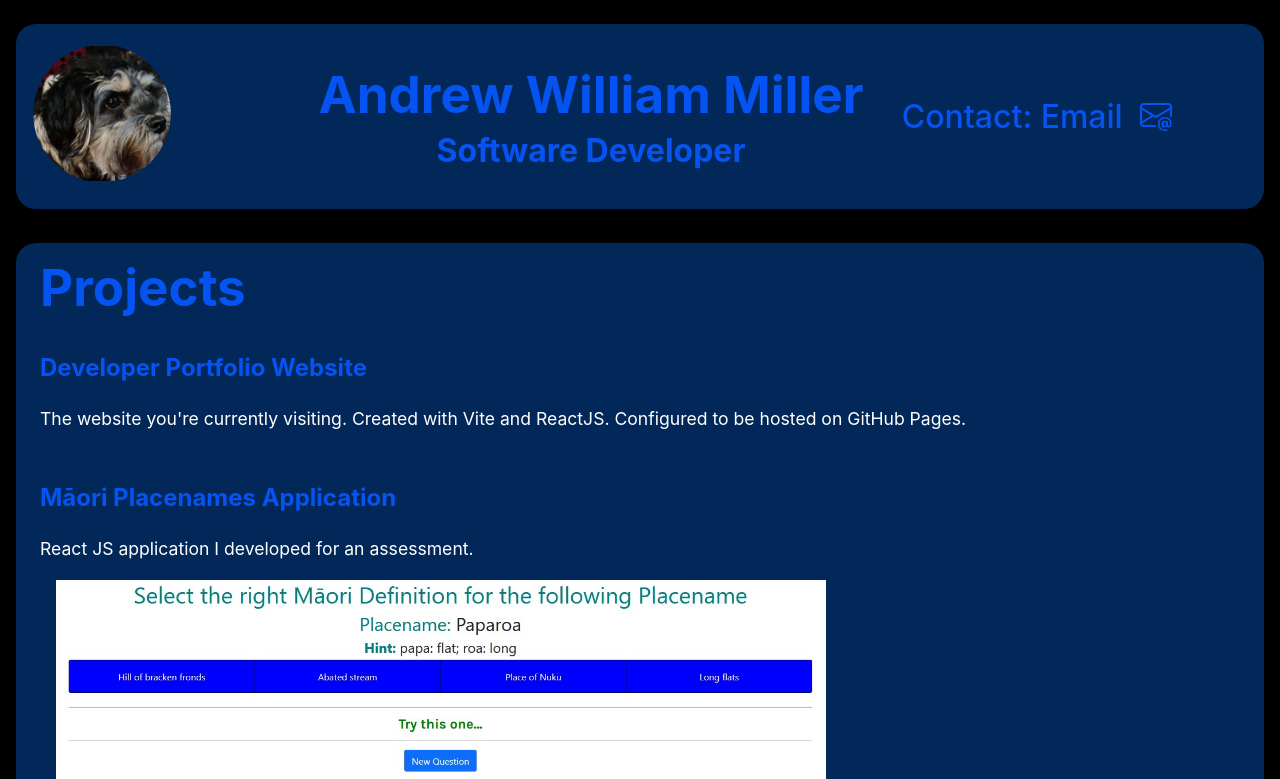
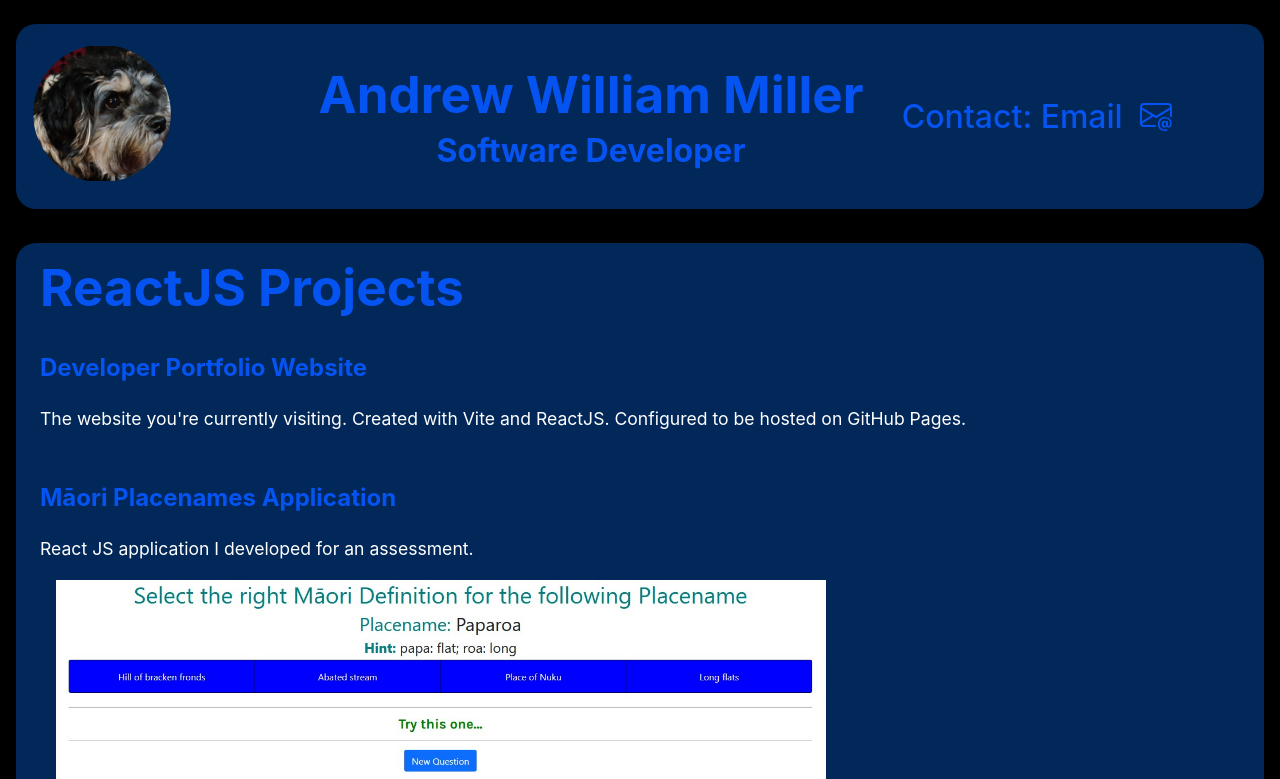
Before and after one commit to andrew-william-miller/andrew-william-miller.github.io, a React (Vite) app: page /reactjs in a window 1280 px wide. Shown: the top 779 px of the page. Built offline with nearby package versions, Linux system fonts and the light colour scheme.

Commit message:
Dynamic Primary Technology header for Overview component.

```diff
--- a/src/App.jsx
+++ b/src/App.jsx
@@ -13,7 +13,7 @@ function App() {
           <Header />
           <Routes>
             <Route path="*" element={<Skills />} />
-            <Route exact path="/reactjs" element={<Overview qualificationImages={ProjectData["ReactJS"].qualificationImages} projectData={ProjectData["ReactJS"].projectData} />} />
+            <Route exact path="/reactjs" element={<Overview qualificationImages={ProjectData["ReactJS"].qualificationImages} projectData={ProjectData["ReactJS"].projectData} primaryTechnology={"ReactJS"} />} />
           </Routes>
           <Footer />
     </BrowserRouter>
--- a/src/Components/Overview.jsx
+++ b/src/Components/Overview.jsx
@@ -3,7 +3,7 @@ import ProjectOverview from './ProjectOverview';
 import { getKeyFromSrc } from '../Utility/helperFunctions';
 
 
-const Overview = ({ qualificationImages, projectData }) => {
+const Overview = ({ qualificationImages, projectData, primaryTechnology }) => {
   /* ReactJS and React Native are not very good at dynamically loading images, you can't just specify a src using data from a passed in array to the component,
   have to perform additional steps using states, asyncronous code and promises. */
 
@@ -37,7 +37,7 @@ const Overview = ({ qualificationImages, projectData }) => {
     <main className="overviewContainer">
       {projectData &&
         <div className="projectOverviewWrap">
-          <h1>Projects</h1>
+          <h1>{primaryTechnology} Projects</h1>
           {projectData.map(data => (
             /* render each of the projects here, passing in 1 block of project data */
             <ProjectOverview key={data.header} header={data.header} description={data.description} screenshotsJpgData={data.screenshotsJpgData} screenshotsGifData={data.screenshotsGifData} />
```
